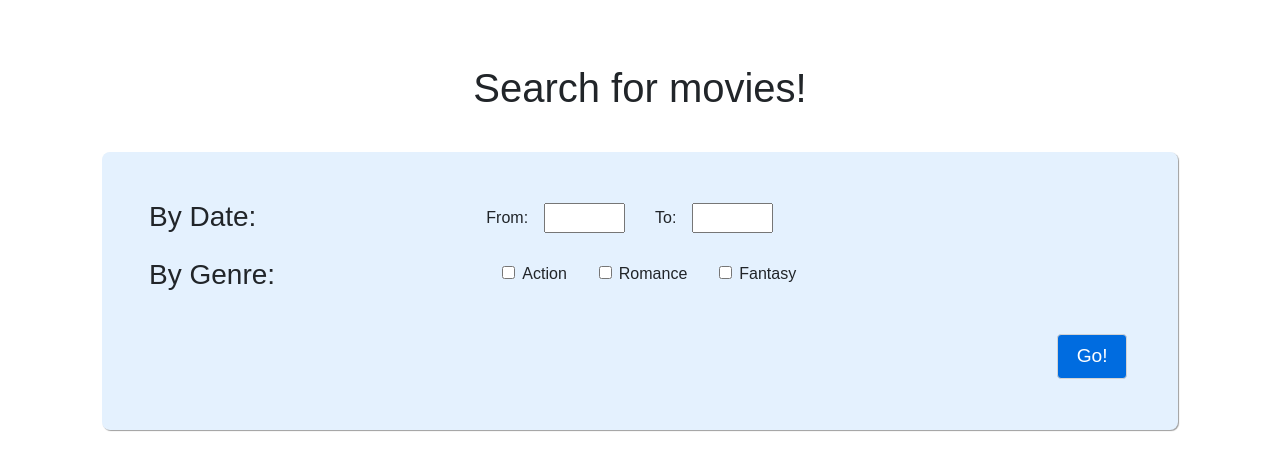
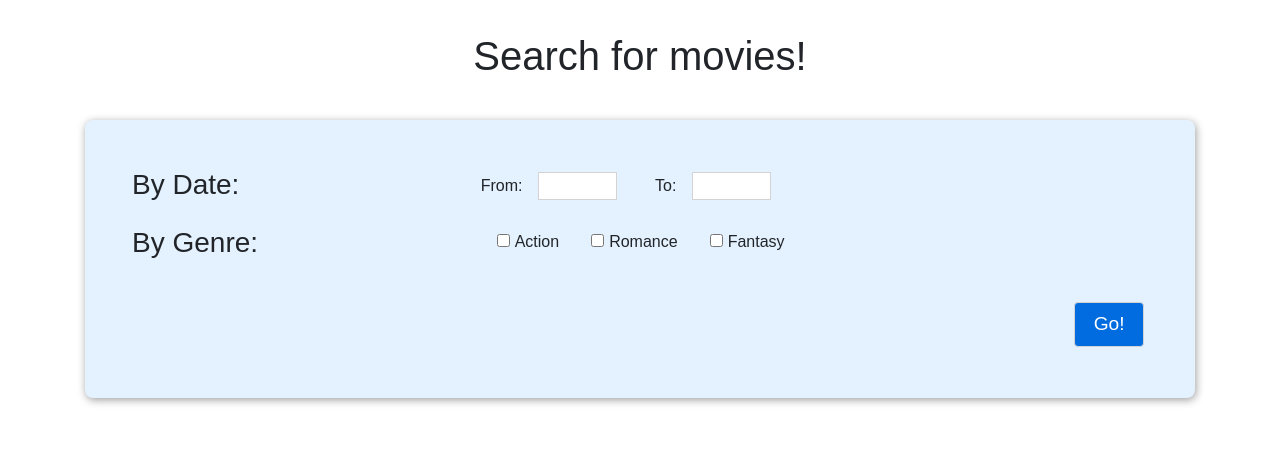
Before and after one commit to gfed53/react-redux-movies, a React (Create React App) app: page / in a window 1280 px wide. Shown: the top 470 px of the page. Built offline with nearby package versions, Linux system fonts and the light colour scheme.

Commit message:
Various style tweaks.

```diff
--- a/src/App.css
+++ b/src/App.css
@@ -1,12 +1,3 @@
-.App {
-  padding: 2em;
-}
-
-.App-logo {
-  animation: App-logo-spin infinite 20s linear;
-  height: 80px;
-}
-
 .App-header {
   padding: 2em;
   text-align: center;
--- a/src/components/CheckboxGroup.css
+++ b/src/components/CheckboxGroup.css
@@ -9,6 +9,8 @@
   padding: 0 1em;
 }
 
-input {
-  margin-right: 7px;
+.checkbox-group-item input {
+  position: relative;
+  /* top: 1px; */
+  margin-right: 5px;
 }
--- a/src/components/Results.css
+++ b/src/components/Results.css
@@ -33,7 +33,7 @@
   margin: 0.2em;
 }
 
-@media screen and (min-width: 350px){
+@media screen and (min-width: 400px){
   .result-image {
     width: 10em;
   }
--- a/src/components/Search.css
+++ b/src/components/Search.css
@@ -2,5 +2,5 @@
   padding: 1em;
   background: #E4F1FE;
   border-radius: 0.5em;
-  box-shadow: 1px 1px 1px #9e9e9e;
+  box-shadow: 1px 2px 8px #9e9e9e;
 }
--- a/src/components/SearchForm.css
+++ b/src/components/SearchForm.css
@@ -21,6 +21,9 @@
   width: 5em;
 }
 
+.date input {
+  border: 1px solid lightgrey;
+}
 
 
 .btn.btn-submit {
```
